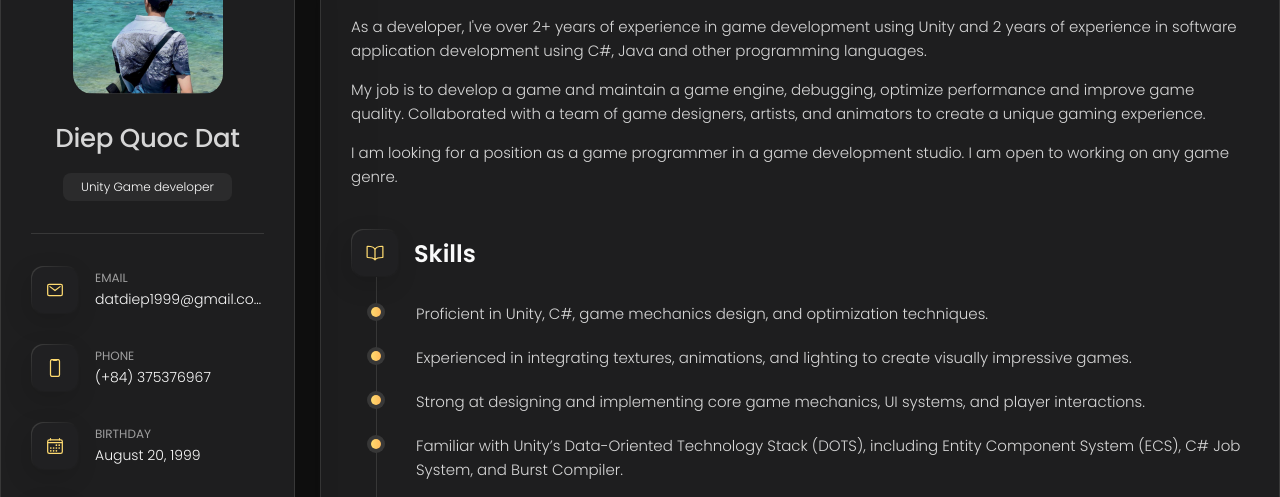
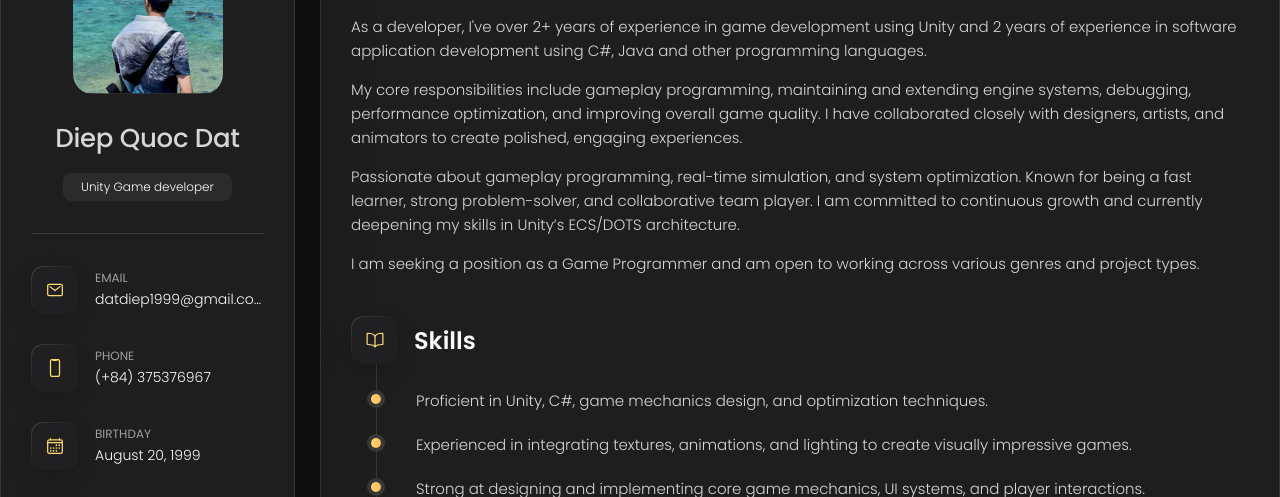
Before and after one commit to valping99/valping99.github.io, a plain HTML site: page index.html in a window 1280 px wide. Shown: the part 159-656 px from the top of the page. Drawn offline with nearby package versions, Linux system fonts and the light colour scheme.

Commit message:
chore: update about me details

```diff
--- a/index.html
+++ b/index.html
@@ -171,15 +171,18 @@
           </p>
 
           <p>
-            My job is to develop a game and maintain a game engine, debugging,
-            optimize performance and improve game quality. Collaborated with a
-            team of game designers, artists, and animators to create a unique
-            gaming experience.
+            My core responsibilities include gameplay programming, maintaining and extending engine systems, debugging,
+            performance optimization, and improving overall game quality. I have collaborated closely with designers,
+            artists, and animators to create polished, engaging experiences.
           </p>
-
           <p>
-            I am looking for a position as a game programmer in a game
-            development studio. I am open to working on any game genre.
+            Passionate about gameplay programming, real-time simulation, and system optimization. Known for being a fast
+            learner, strong problem-solver, and collaborative team player. I am committed to continuous growth and
+            currently deepening my skills in Unity’s ECS/DOTS architecture.
+          </p>
+
+          <p>
+            I am seeking a position as a Game Programmer and am open to working across various genres and project types.
           </p>
         </section>
 
```
